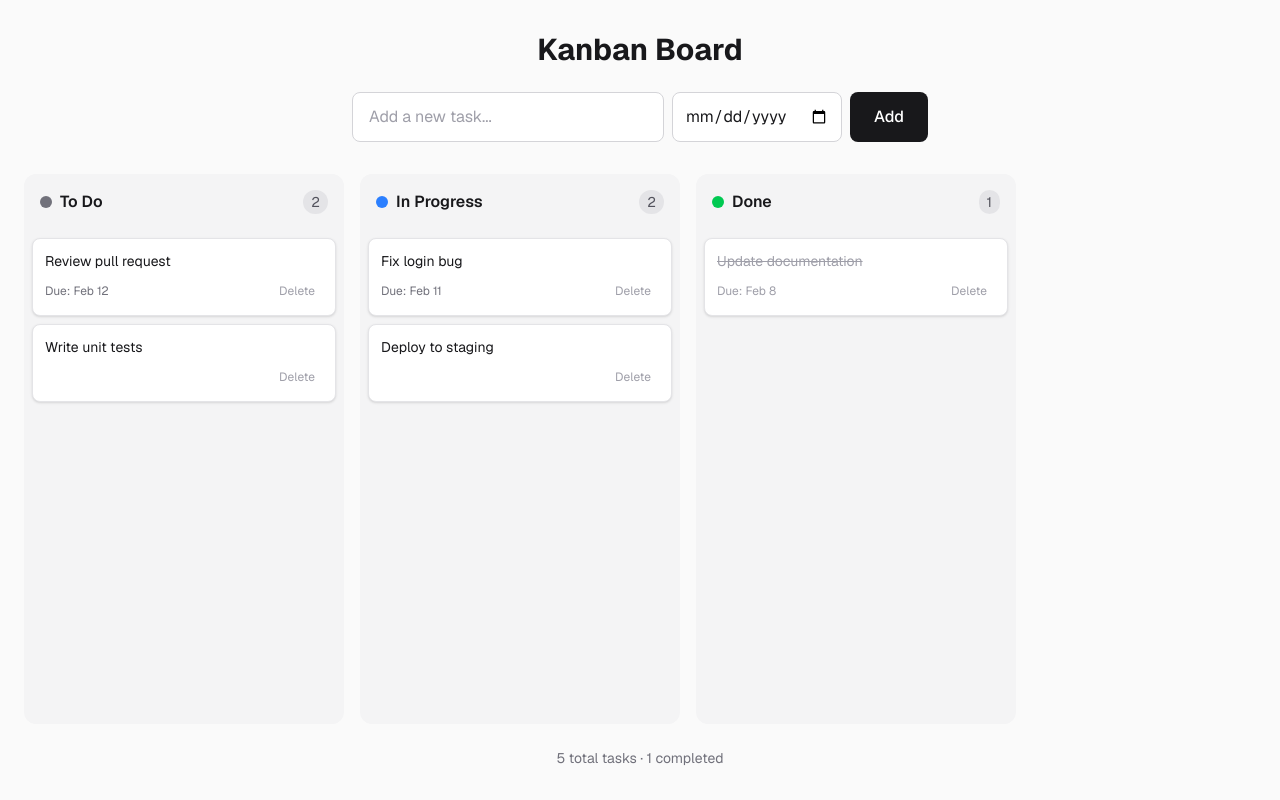
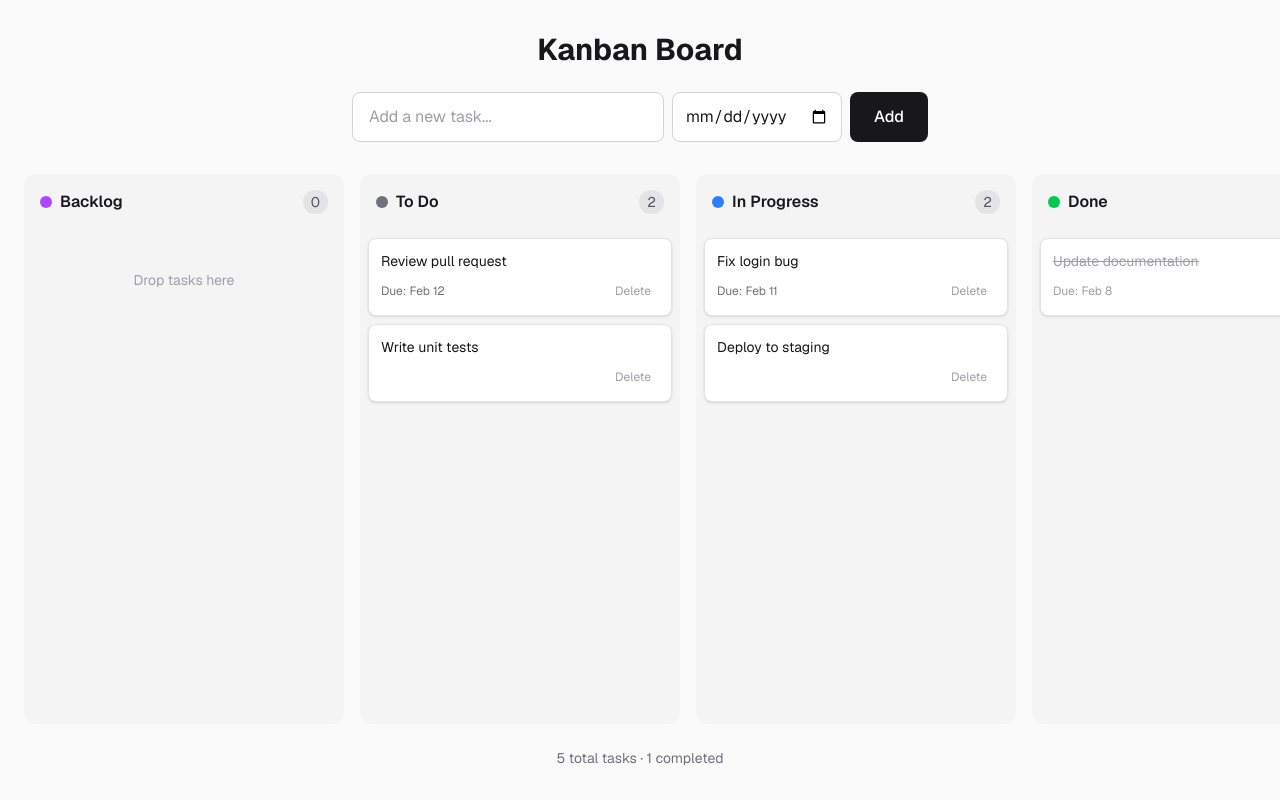
Before and after one commit to evisdren/test-app, a Next.js app: page / in a window 1280 px wide. Built offline with nearby package versions, Linux system fonts and the light colour scheme.

Commit message:
add new kanban column
Entire-Checkpoint: 026cc4a651f4

```diff
--- a/app/page.tsx
+++ b/app/page.tsx
@@ -5,13 +5,14 @@ import { useState, useEffect, DragEvent } from "react";
 interface Todo {
   id: number;
   text: string;
-  status: "todo" | "in-progress" | "done";
+  status: "backlog" | "todo" | "in-progress" | "done";
   dueDate?: string;
 }
 
 const STORAGE_KEY = "kanban-todos";
 
 const columns = [
+  { id: "backlog" as const, title: "Backlog", color: "bg-purple-500" },
   { id: "todo" as const, title: "To Do", color: "bg-zinc-500" },
   { id: "in-progress" as const, title: "In Progress", color: "bg-blue-500" },
   { id: "done" as const, title: "Done", color: "bg-green-500" },
```
